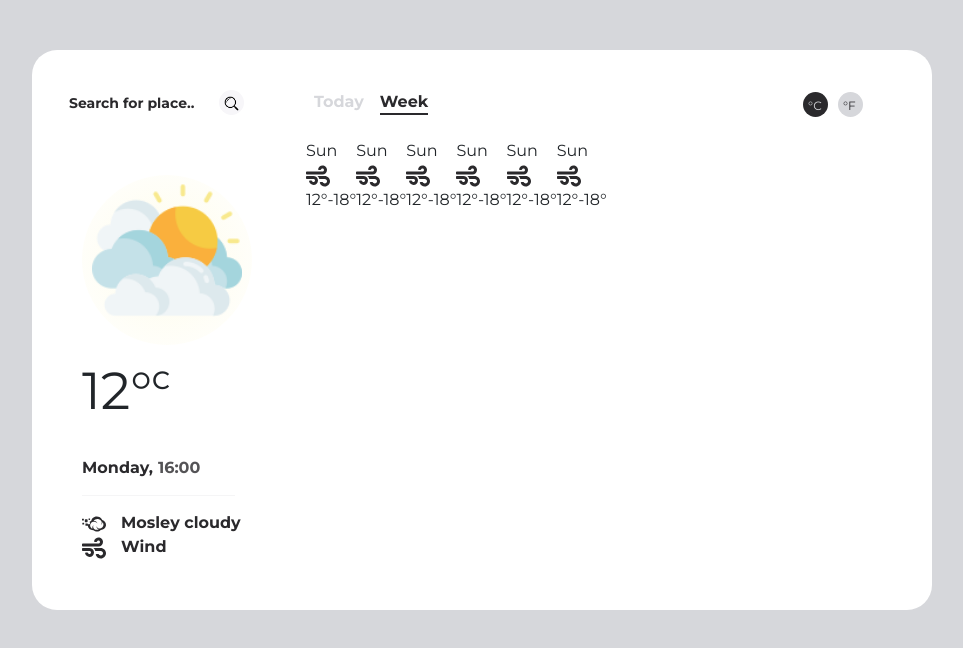
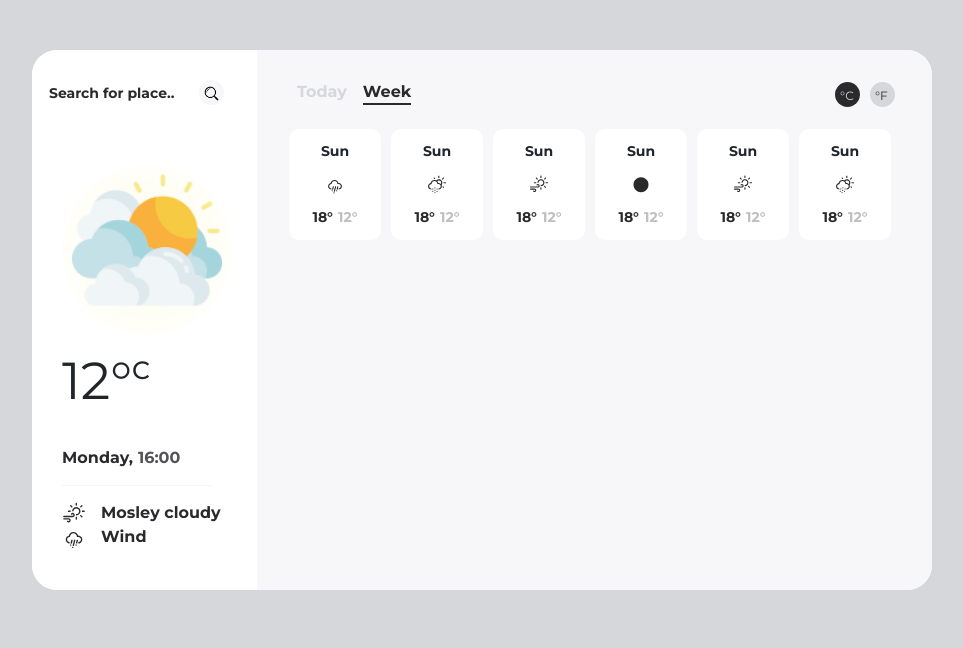
Before and after one commit to somayehmahjoob/react-weather-app, a React (Create React App) app: page / in a window 1280 px wide. Shown: the top 648 px of the page, without its empty margins (158-1121 px from the left). Built offline with nearby package versions, Linux system fonts and the light colour scheme.

Commit message:
[Add] show forecast days

```diff
--- a/src/App.css
+++ b/src/App.css
@@ -1,13 +1,18 @@
 @import url("https://fonts.googleapis.com/css2?family=Montserrat:wght@100;200;300;400;500;600;700&display=swap");
 :root {
   --color-body: #d6d7db;
+  --color-right-side: #f7f6f9;
   --color-main: #2a292c;
-  --border-box: 25px;
+  --color-temp :#BFBFBF;
   --font-normal: normal normal bold 14px/1.4em "Montserrat", sans-serif;
   --font-medium: normal normal bold 16px/1.4em "Montserrat", sans-serif;
   --font-temp: normal normal normal 52px/1.4em "Montserrat", sans-serif;
 
-  --background-icon: radial-gradient(circle, rgba(254,252,234,1) 0%, rgba(255,255,255,1) 100%);
+  --background-icon: radial-gradient(
+    circle,
+    rgba(254, 252, 234, 1) 0%,
+    rgba(255, 255, 255, 1) 100%
+  );
 }
 
 * {
@@ -38,10 +43,10 @@ hr {
   width: 90%;
   color: #d6d7db;
 }
-ul{
+ul {
   list-style: none;
 }
-ul>li {
+ul > li {
   display: inline-block;
 }
 .content {
@@ -49,8 +54,12 @@ ul>li {
   max-width: 900px;
   min-height: 200px;
   background-color: #fff;
-  border-radius: var(--border-box);
-  padding: 30px;
+  border-radius: 25px;
+}
+.left-side {
+  background: #fff;
+  border-radius: 25px 0 0 25px;
+  padding: 20px 10px;
 }
 .search-form {
   padding: 10px 2px;
@@ -68,7 +77,7 @@ ul>li {
   border: none;
   margin: 0 5px;
 }
-.search-form .img-search{
+.search-form .img-search {
   width: 17px;
   height: 17px;
 }
@@ -94,7 +103,7 @@ ul>li {
   font: var(--font-temp);
   margin-bottom: 20px;
 }
-.weather-now .weather-temp-now span{
+.weather-now .weather-temp-now span {
   position: relative;
   font-size: 25px;
   font-weight: 500;
@@ -116,6 +125,11 @@ ul>li {
 /* .weather-date-now .weather-description {
 
 } */
+.right-side {
+  background-color: var(--color-right-side);
+  border-radius: 0 25px 25px 0;
+  padding: 20px 10px;
+}
 .header-info {
   margin: 10px;
 }
@@ -130,7 +144,7 @@ ul>li {
   color: var(--color-body);
   border-bottom: none;
 }
-.header-info a{
+.header-info a {
   width: 25px;
   height: 25px;
   font-size: 12px;
@@ -141,10 +155,43 @@ ul>li {
   text-decoration: none;
   margin: 2px 5px;
 }
-.header-info .active{
+.header-info .active {
   background: #2a292c;
   color: var(--color-body);
 }
 .weather-forecast-days {
   margin: 20px 10px;
 }
+.weather-forecast-days ul {
+  display: flex;
+  justify-content: space-between;
+}
+.weather-forecast-days .forecast-day {
+  background-color: #fff;
+  padding: 5px 10px;
+  min-width: 92px;
+  margin-right: 10px;
+  font: var(--font-normal);
+  border-radius: 10px;
+  text-align: center;
+}
+.weather-forecast-days .forecast-day #day-of-week {
+  margin: 8px 0;
+
+}
+.weather-forecast-icon {
+  margin: 5px 0;
+  font-size: 20px;
+  color: var(--color-main);
+}
+.forecast-temp {
+  font-size: 14px;
+  margin: 8px 0;
+  color: var(--color-temp);
+}
+.forecast-temp span:first-child{
+  margin-right: 5px;
+}
+.forecast-temp #temp-max {
+  color: #2a292c;
+}
--- a/src/Weather.js
+++ b/src/Weather.js
@@ -1,6 +1,6 @@
 import React from 'react';
 import { IconContext } from "react-icons";
-import { FaWind, FaCloudversify } from 'react-icons/fa';
+import { WiHail, WiMoonAltNew, WiDaySnowWind, WiDayWindy, WiDaySnow } from "react-icons/wi";
 import cloudy from './cloudy.png';
 import searchIcon from './search-icon.png';
 
@@ -10,7 +10,7 @@ import './App.css';
 export default function Weather(){
   return(
     <div className="row content">
-        <div className="col-md-3 p-0">
+        <div className="col-md-3 left-side">
           <div className="search-form">
             <form action="#">
               <i className="fas fa-search"></i>
@@ -31,20 +31,20 @@ export default function Weather(){
               <hr />
               <div className="weather-description">
                 <IconContext.Provider value={{ className: "weather-icon" }}>
-                  <FaCloudversify />
+                  <WiDayWindy />
                 </IconContext.Provider>
                 <span id="weather-description">Mosley cloudy</span>
               </div>
               <div className="weather-wind">
                 <IconContext.Provider value={{ className: "weather-icon" }}>
-                  <FaWind />
+                  <WiHail />
                 </IconContext.Provider>
                 <span id="weather-wind">Wind</span>
               </div>
             </div>
           </div>
         </div>
-        <div className="col-md-9">
+        <div className="col-md-9 right-side">
           <div className="row header-info">
             <div className="col-md-6">
               <span className="deactivate">Today</span>
@@ -58,47 +58,49 @@ export default function Weather(){
           <div className="row weather-forecast-days">
             <ul>
               <li className="forecast-day">
-                <div>Sun</div>
-                <IconContext.Provider value={{ className: "weather-icon" }}>
-                  <FaWind />
+                <div id="day-of-week">Sun</div>
+                <IconContext.Provider value={{ className: "weather-forecast-icon" }}>
+                  <WiHail />
                 </IconContext.Provider>
-                <div className="forecast-temp"><span id="temp-min">12°</span><span>-</span><span id="temp-max">18°</span></div>
+                <div className="forecast-temp"><span id="temp-max">18°</span><span id="temp-min">12°</span></div>
               </li>
               <li className="forecast-day">
-                <div>Sun</div>
-                <IconContext.Provider value={{ className: "weather-icon" }}>
-                  <FaWind />
+                <div id="day-of-week">Sun</div>
+                <IconContext.Provider value={{ className: "weather-forecast-icon" }}>
+                  <WiDaySnow />
                 </IconContext.Provider>
-                <div className="forecast-temp"><span id="temp-min">12°</span><span>-</span><span id="temp-max">18°</span></div>
+                <div className="forecast-temp"><span id="temp-max">18°</span><span id="temp-min">12°</span></div>
               </li>
               <li className="forecast-day">
-                <div>Sun</div>
-                <IconContext.Provider value={{ className: "weather-icon" }}>
-                  <FaWind />
+                <div id="day-of-week">Sun</div>
+                <IconContext.Provider value={{ className: "weather-forecast-icon" }}>
+                  <WiDayWindy />
                 </IconContext.Provider>
-                <div className="forecast-temp"><span id="temp-min">12°</span><span>-</span><span id="temp-max">18°</span></div>
+                <div className="forecast-temp"><span id="temp-max">18°</span><span id="temp-min">12°</span></div>
               </li>
               <li className="forecast-day">
-                <div>Sun</div>
-                <IconContext.Provider value={{ className: "weather-icon" }}>
-                  <FaWind />
+                <div id="day-of-week">Sun</div>
+                <IconContext.Provider value={{ className: "weather-forecast-icon" }}>
+                  <WiMoonAltNew />
                 </IconContext.Provider>
-                <div className="forecast-temp"><span id="temp-min">12°</span><span>-</span><span id="temp-max">18°</span></div>
+                <div className="forecast-temp"><span id="temp-max">18°</span><span id="temp-min">12°</span></div>
               </li>
               <li className="forecast-day">
-                <div>Sun</div>
-                <IconContext.Provider value={{ className: "weather-icon" }}>
-                  <FaWind />
+                <div id="day-of-week">Sun</div>
+                <IconContext.Provider value={{ className: "weather-forecast-icon" }}>
+                  <WiDayWindy />
                 </IconContext.Provider>
-                <div className="forecast-temp"><span id="temp-min">12°</span><span>-</span><span id="temp-max">18°</span></div>
+                <div className="forecast-temp"><span id="temp-max">18°</span><span id="temp-min">12°</span></div>
               </li>
               <li className="forecast-day">
-                <div>Sun</div>
-                <IconContext.Provider value={{ className: "weather-icon" }}>
-                  <FaWind />
+                <div id="day-of-week">Sun</div>
+                <IconContext.Provider value={{ className: "weather-forecast-icon" }}>
+                  <WiDaySnowWind />
                 </IconContext.Provider>
-                <div className="forecast-temp"><span id="temp-min">12°</span><span>-</span><span id="temp-max">18°</span></div>
+                <div className="forecast-temp"><span id="temp-max">18°</span><span id="temp-min">12°</span></div>
               </li>
+
+
             </ul>
           </div>
         </div>
```
